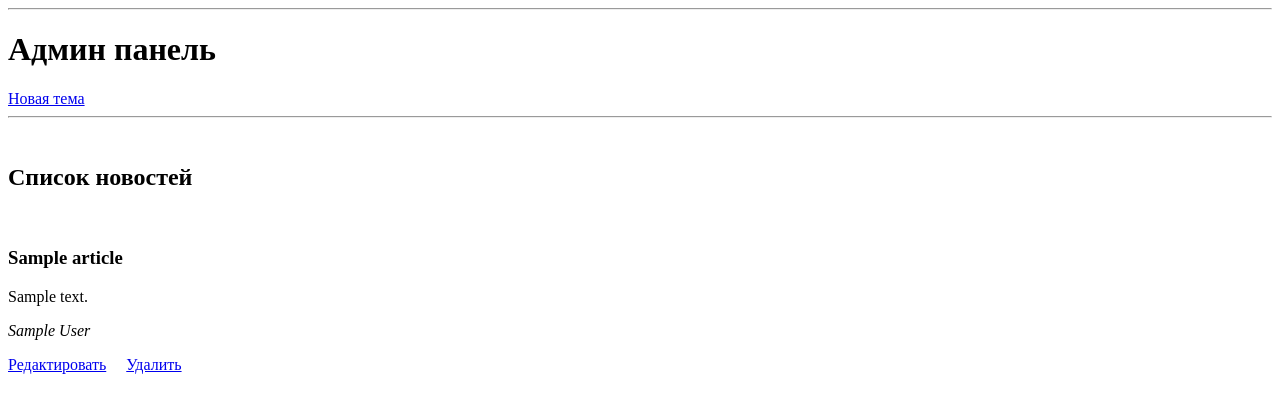
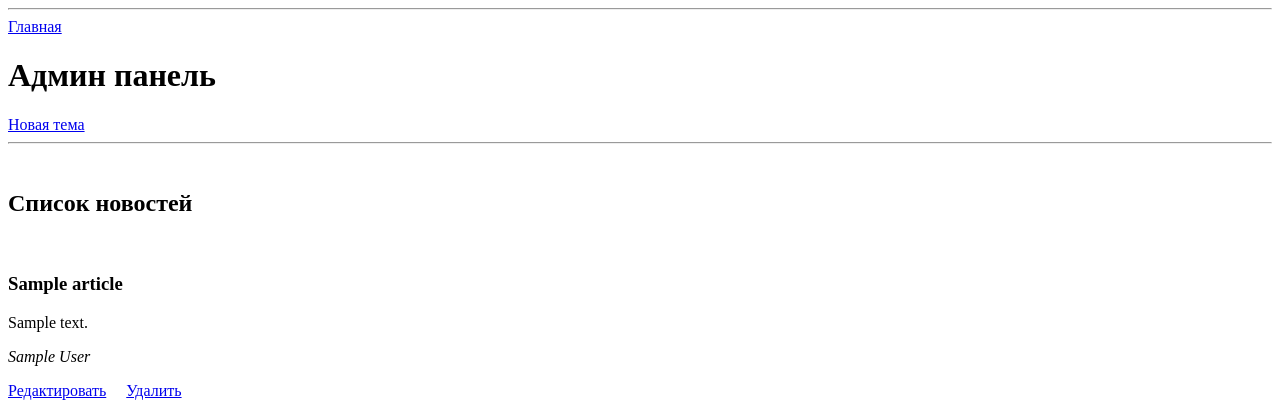
Before and after one commit to CasparOne/php2.local, a PHP site: page /admin in a window 1280 px wide. Shown: the top 420 px of the page. Run offline with PHP 8.4, Linux system fonts and the light colour scheme; tables that the repository leaves empty or names only in its code hold one stand-in row (values such as "Sample post").

Commit message:
Minor fixes
Signed-off-by: CasparOne <vvolodin.victor@gmail.com>

```diff
--- a/template/admin.php
+++ b/template/admin.php
@@ -9,6 +9,7 @@
 </head>
 <body>
 <hr>
+<a href="../index.php">Главная</a>
 <h1>Админ панель</h1>
 <a href="create.php">Новая тема</a>
 <hr>
```
